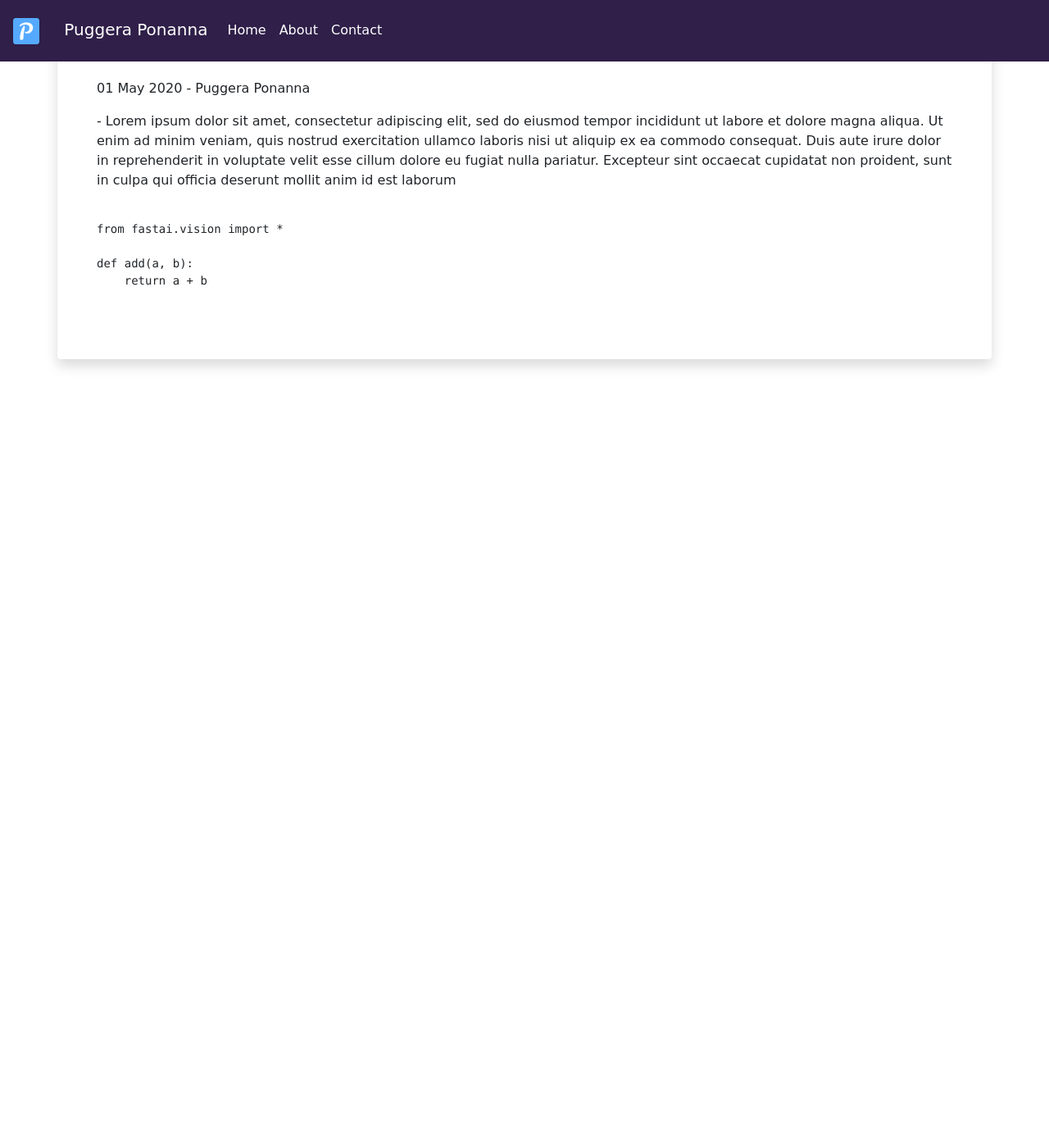
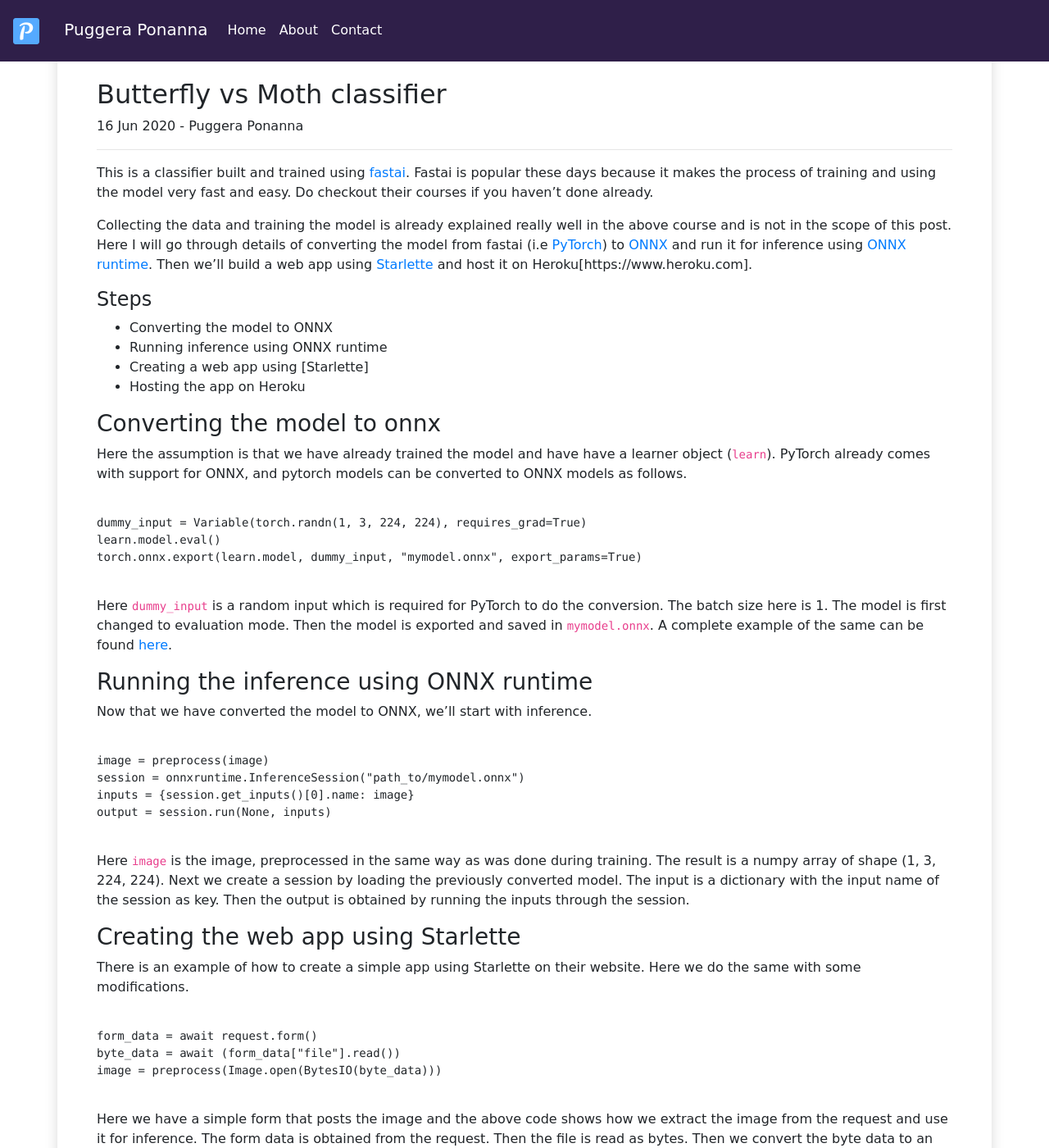
Before and after one commit to puggeraponanna/blog_old, a Jekyll site: the page built from _posts/2020-06-16-Butterfly-vs-Moth-classifer.md, in a window 1280 px wide and 1400 px high. Shown: the whole window at 82% size. Built offline with Jekyll 4.4.1, drawn with Linux system fonts in a browser that asks for light colours; nearby versions of some CDN libraries; some of the changed text lies outside the part shown.

Commit message:
Removed the random posts and added the first post

```diff
--- a/_layouts/post.html
+++ b/_layouts/post.html
@@ -2,6 +2,7 @@
 layout: default
 ---
 
+<h2>{{ page.title }}</h2>
 <p>{{ page.date | date_to_string }} - {{ site.author.name }}</p>
 
 {{ content }}
--- a/_posts/2020-05-01-Butterfly-vs-Moth-classifer.md
+++ /dev/null
@@ -1,18 +0,0 @@
----
-layout: post
-title:  Butterfly vs Moth classifier
----
--
-Lorem ipsum dolor sit amet, consectetur adipiscing elit, sed do eiusmod tempor incididunt ut labore et dolore magna aliqua.
-Ut enim ad minim veniam, quis nostrud exercitation ullamco laboris nisi ut aliquip ex ea commodo consequat.
-Duis aute irure dolor in reprehenderit in voluptate velit esse cillum dolore eu fugiat nulla pariatur.
-Excepteur sint occaecat cupidatat non proident, sunt in culpa qui officia deserunt mollit anim id est laborum
-
-<pre>
-<code class="python">
-from fastai.vision import *
-
-def add(a, b):
-    return a + b
-</code>
-</pre>
--- /dev/null
+++ b/_posts/2020-06-16-Butterfly-vs-Moth-classifer.md
@@ -0,0 +1,78 @@
+---
+layout: post
+title:  Butterfly vs Moth classifier
+---
+
+***
+This is a classifier built and trained using [fastai](https://www.fast.ai). Fastai is popular these days because it makes the process of training and using the model very fast and easy. Do checkout their courses if you haven't done already.
+
+Collecting the data and training the model is already explained really well in the above course and is not in the scope of this post. Here I will go through details of converting the model from fastai (i.e [PyTorch](https://pytorch.org)) to [ONNX](https://onnx.ai) and run it for inference using [ONNX runtime](https://github.com/Microsoft/onnxruntime). Then we'll build a web app using [Starlette](https://www.starlette.io) and host it on Heroku[https://www.heroku.com].
+
+#### Steps
+* Converting the model to ONNX
+* Running inference using ONNX runtime
+* Creating a web app using [Starlette]
+* Hosting the app on Heroku
+
+### Converting the model to onnx
+Here the assumption is that we have already trained the model and have have a learner object (<code>learn</code>). PyTorch already comes with support for ONNX, and pytorch models can be converted to ONNX models as follows.
+
+<pre>
+<code>
+dummy_input = Variable(torch.randn(1, 3, 224, 224), requires_grad=True)
+learn.model.eval()
+torch.onnx.export(learn.model, dummy_input, "mymodel.onnx", export_params=True)
+</code>
+</pre>
+
+Here <code>dummy_input</code> is a random input which is required for PyTorch to do the conversion. The batch size here is 1. The model is first changed to evaluation mode. Then the model is exported and saved in <code>mymodel.onnx</code>. A complete example of the same can be found [here](https://github.com/onnx/tutorials/blob/master/tutorials/PytorchCaffe2SuperResolution.ipynb).
+
+### Running the inference using ONNX runtime
+Now that we have converted the model to ONNX, we'll start with inference.
+
+<pre>
+<code>
+image = preprocess(image)
+session = onnxruntime.InferenceSession("path_to/mymodel.onnx")
+inputs = {session.get_inputs()[0].name: image}
+output = session.run(None, inputs)
+</code>
+</pre>
+
+Here <code>image</code> is the image, preprocessed in the same way as was done during training. The result is a numpy array of shape (1, 3, 224, 224). Next we create a session by loading the previously converted model. The input is a dictionary with the input name of the session as key. Then the output is obtained by running the inputs through the session.
+
+### Creating the web app using Starlette
+There is an example of how to create a simple app using Starlette on their website. Here we do the same with some modifications.
+
+<pre>
+<code>
+form_data = await request.form()
+byte_data = await (form_data["file"].read())
+image = preprocess(Image.open(BytesIO(byte_data)))
+</code>
+</pre>
+
+Here we have a simple form that posts the image and the above code shows how we extract the image from the request and use it for inference. The form data is obtained from the request. Then the file is read as bytes. Then we convert the byte data to an image using [Pillow](https://python-pillow.org). This image can then be preprocessed and used fr inference, discussed in the previous step.
+
+### Hosting the app on Heroku
+To host the app on Heroku, we need to have three files.
+* <code>runtime.txt</code> - This to for Heroku to identify that this is a Python app and requires <code>python-3.8.3</code> to run (can be run on other versions as well).
+* <code>requirements.txt</code> - This file contains the dependencies that need to be installed, as usual. The requirements here are
+  - starlette
+  - gunicorn
+  - uvicorn
+  - aiofiles
+  - jinja2
+  - numpy
+  - onnxruntime
+  - pillow
+  - python-multipart
+* <code>Procfile</code> - This is for Heroku to start the server. Here we add the following line
+
+<code>web: gunicorn -w 2 -k uvicorn.workers.UvicornWorker --bind 0.0.0.0:$PORT --log-level warning main:app</code>
+
+Here <code>main</code> is the file name and <code>app</code> is the name of the Starlette app, inside <code>main</code>.
+Now we'll create an app on Heroku. Here I'm assuming that the above app is already published on Github. After creating the app on Heroku we'll go to the Deploy tab and select "Deploy from github branch" option. Then we need to connect our Github account, choose the repository and branch, for deployment. We can also choose to automatically deploy any changes to the selected branch. That's it, we are done. Just click on the "Open App" button on the top right corner to view your app.
+
+Check out the above app hosted on Heroku [here](http://butterfly-or-moth.herokuapp.com).
+The Github repository for the same can be found [here](https://github.com/puggeraponanna/butterfly_or_moth).
```
Also changed, not shown: _posts/2020-05-02-Random-blog-post.md (deleted, +0 -18 lines).
